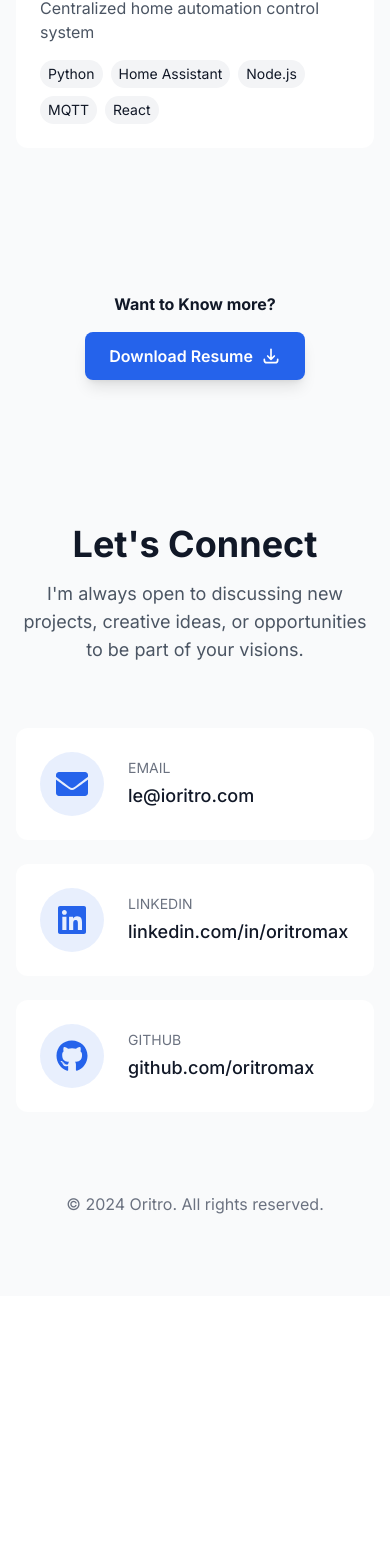
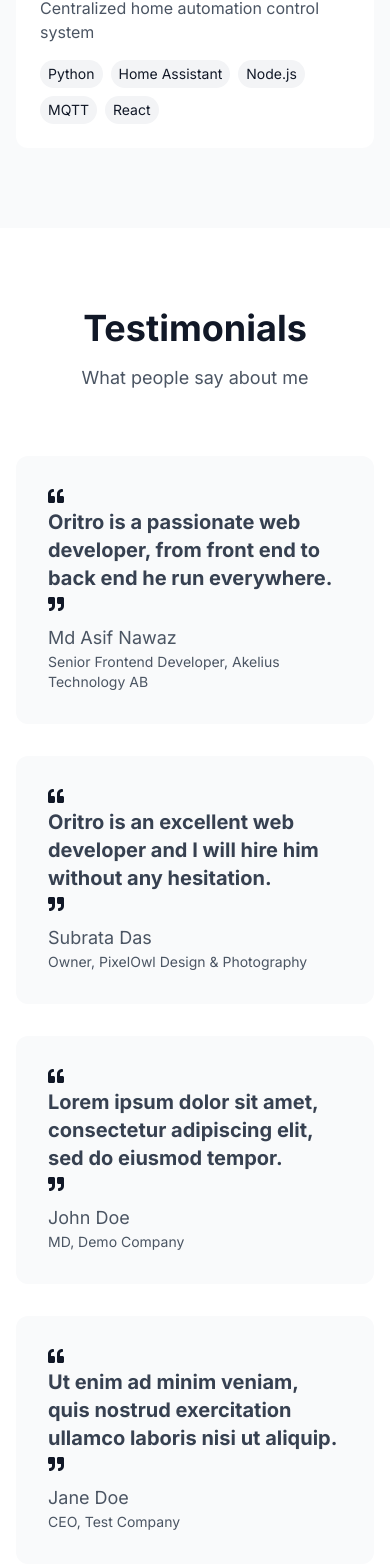
Before and after one commit to kimthanh932000/thanhtran-portfolio, a React (Vite) app: page / in a window 390 px wide. Shown: the part 10346-11914 px from the top of the page. Before the commit the page ends 11642 px from the top, so only its background shows below. Built offline with nearby package versions, Linux system fonts and the light colour scheme.

Commit message:
add testimonial section with grid layout

```diff
--- a/src/App.tsx
+++ b/src/App.tsx
@@ -7,6 +7,7 @@ import Contact from './components/Contact';
 import SEO from './components/SEO';
 import Experience from './components/Experience';
 import ResumeDownload from './components/ResumeDownload';
+import Testimonials from './components/Testimonials';
 
 const App = () => {
   return (
@@ -23,6 +24,7 @@ const App = () => {
               <a href="#tech" className="text-gray-600 hover:text-primary dark:text-gray-300 dark:hover:text-primary transition">Tech Stack</a>
               <a href="#industries" className="text-gray-600 hover:text-primary dark:text-gray-300 dark:hover:text-primary transition">Industries</a>
               <a href="#projects" className="text-gray-600 hover:text-primary dark:text-gray-300 dark:hover:text-primary transition">Projects</a>
+              <a href="#testimonials" className="text-gray-600 hover:text-primary dark:text-gray-300 dark:hover:text-primary transition">Testimonials</a>
               <a href="#contact" className="text-gray-600 hover:text-primary dark:text-gray-300 dark:hover:text-primary transition">Contact</a>
             </div>
           </div>
@@ -35,6 +37,7 @@ const App = () => {
         <Industries />
         <Experience />
         <Projects />
+        <Testimonials />
         <ResumeDownload />
         <Contact />
       </main>
--- /dev/null
+++ b/src/components/Testimonials.tsx
@@ -0,0 +1,37 @@
+import { motion } from 'framer-motion';
+import { FaQuoteLeft, FaQuoteRight } from "react-icons/fa";
+import { testimonials } from '../data/testimonials';
+
+const Testimonials = () => {
+    return (
+        <section id="testimonials" className="py-20 bg-white dark:bg-gray-900">
+            <div className="max-w-7xl mx-auto px-4 sm:px-6 lg:px-8">
+                <motion.div
+                    initial={{ opacity: 0, y: 20 }}
+                    whileInView={{ opacity: 1, y: 0 }}
+                    viewport={{ once: true }}
+                    transition={{ duration: 0.5 }}
+                    className="text-center mb-16"
+                >
+                    <h2 className="text-4xl font-bold mb-4">Testimonials</h2>
+                    <p className="text-gray-600 dark:text-gray-300 text-lg">
+                        What people say about me
+                    </p>
+                </motion.div>
+                <motion.div className="grid grid-cols-1 md:grid-cols-2 lg:grid-cols-4 gap-8">
+                    {testimonials?.map(({ id, name, designation, testimonial }) => (
+                        <div key={id} className="bg-gray-50 dark:bg-gray-800 rounded-xl p-8 h-full hover:shadow-xl transition-all duration-300 transform hover:-translate-y-2">
+                            <FaQuoteLeft />
+                            <p className="text-gray-700 dark:text-gray-300 text-xl font-bold my-1">{testimonial}</p>
+                            <FaQuoteRight />
+                            <p className="mt-3 text-lg text-gray-600 dark:text-gray-400">{name}</p>
+                            <p className="text-sm text-gray-600 dark:text-gray-400">{designation}</p>
+                        </div>
+                    ))}
+                </motion.div>
+            </div>
+        </section>
+    )
+}
+
+export default Testimonials;
--- /dev/null
+++ b/src/data/testimonials.ts
@@ -0,0 +1,33 @@
+export interface Testimonial {
+    id: number;
+    name: string;
+    designation: string;
+    testimonial: string;
+}
+
+export const testimonials: Testimonial[] = [
+    {
+        id: 1,
+        name: "Md Asif Nawaz",
+        designation: "Senior Frontend Developer, Akelius Technology AB",
+        testimonial: "Oritro is a passionate web developer, from front end to back end he run everywhere."
+    },
+    {
+        id: 2,
+        name: "Subrata Das",
+        designation: "Owner, PixelOwl Design & Photography",
+        testimonial: "Oritro is an excellent web developer and I will hire him without any hesitation."
+    },
+    {
+        id: 3,
+        name: "John Doe",
+        designation: "MD, Demo Company",
+        testimonial: "Lorem ipsum dolor sit amet, consectetur adipiscing elit, sed do eiusmod tempor."
+    },
+    {
+        id: 4,
+        name: "Jane Doe",
+        designation: "CEO, Test Company",
+        testimonial: "Ut enim ad minim veniam, quis nostrud exercitation ullamco laboris nisi ut aliquip."
+    }
+]
```
